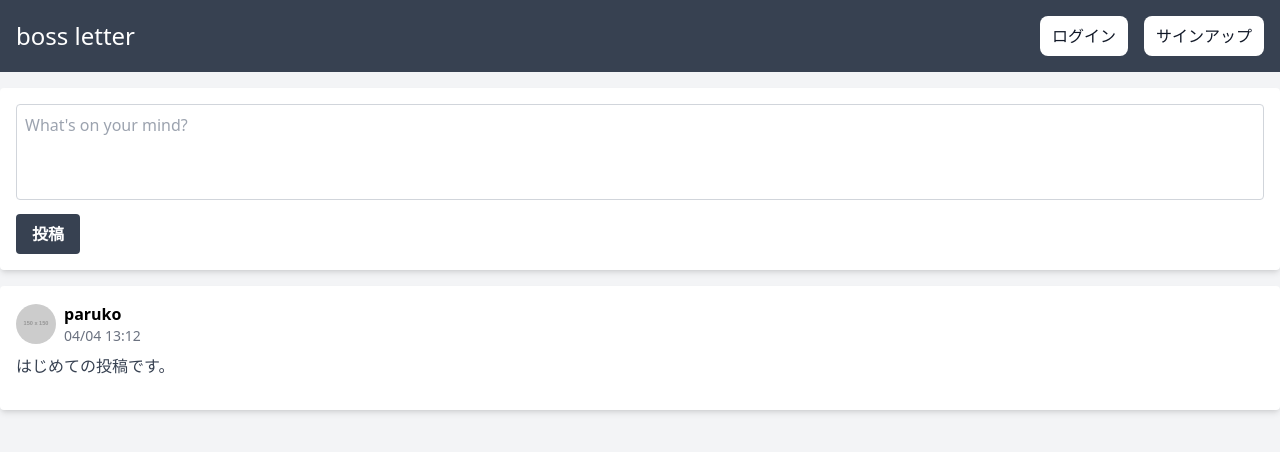
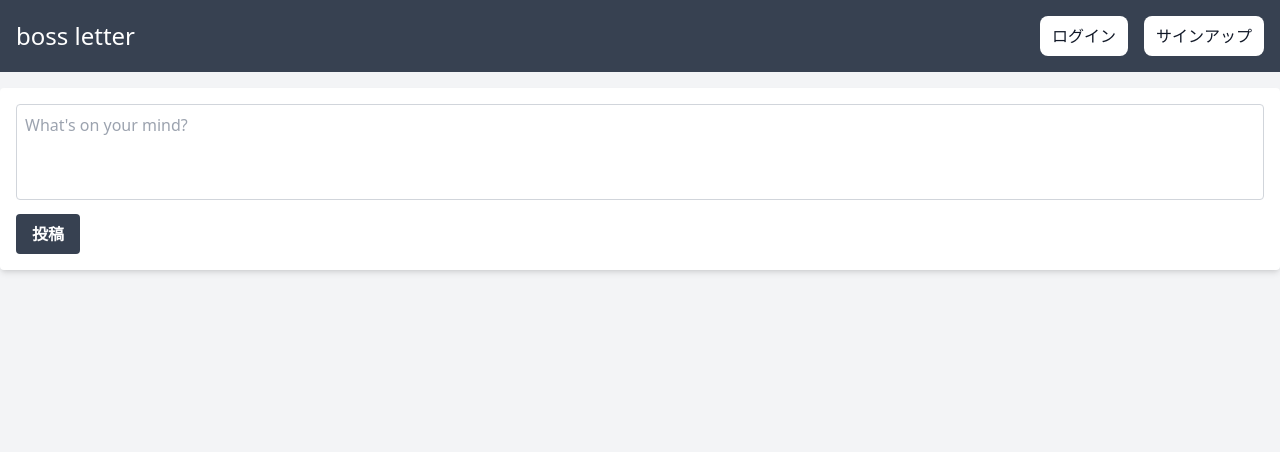
Before and after one commit to ayakuma309/next-sns-frontend, a Next.js app: page / in a window 1280 px wide. Shown: the top 452 px of the page. Built offline with nearby package versions, Linux system fonts and the light colour scheme.

Commit message:
feat: 投稿表示

```diff
--- a/src/components/Post.tsx
+++ b/src/components/Post.tsx
@@ -1,6 +1,11 @@
+import { PostType } from '@/types/types'
 import React from 'react'
 
-const Post = () => {
+type Props = {
+  post: PostType
+}
+
+const Post:React.FC<Props> = ({post}) => {
   return (
     <div>
       <div className="bg-white shadow-md rounded p-4 mb-4">
@@ -12,11 +17,11 @@
               alt="User Avatar"
             />
             <div>
-              <h2 className="font-semibold text-md">paruko</h2>
-              <p className="text-gray-500 text-sm">04/04 13:12</p>
+              <h2 className="font-semibold text-md">{post.author?.username}</h2>
+              <p className="text-gray-500 text-sm">{post.createdAt}</p>
             </div>
           </div>
-          <p className="text-gray-700">はじめての投稿です。</p>
+          <p className="text-gray-700">{post.content}</p>
         </div>
       </div>
     </div>
--- a/src/components/Timeline.tsx
+++ b/src/components/Timeline.tsx
@@ -1,20 +1,24 @@
-import React from 'react'
+import React, { useState } from 'react'
 import Post from './Post'
 import apiClient from '@/lib/apiClient';
 import { useRouter } from 'next/router';
+import { PostType } from '@/types/types';
 
 const Timeline = () => {
-  const [postText, setPostText] = React.useState("");
+  const [postText, setPostText] = useState("");
+  //最近の投稿を取得
+  const [latestPosts, setLatestPosts] = useState<PostType[]>([]);
   const router = useRouter();
 
   const handleSubmit = async (e: React.FormEvent<HTMLFormElement>) => {
     e.preventDefault();
 
     try{
-      await apiClient.post("/posts/post", {
+      const newPost = await apiClient.post("/posts/post", {
         content: postText,
       });
-
+      //最近の投稿を更新
+      setLatestPosts((prevPosts) => [newPost.data, ...prevPosts]);
       setPostText("");
       router.push("/");
     }catch(err){
@@ -42,7 +46,9 @@
               </button>
             </form>
           </div>
-          <Post />
+          {latestPosts && latestPosts.map((post: PostType) => (
+            <Post key={post.id} post={post} />
+          ))}
         </main>
       </div>
     </div>
--- a/src/types/types.ts
+++ b/src/types/types.ts
@@ -8,7 +8,7 @@
 
 export interface UserType {
   id: number;
-  name: string;
+  username: string;
   email: string;
   password: string;
   posts: PostType[];
```
